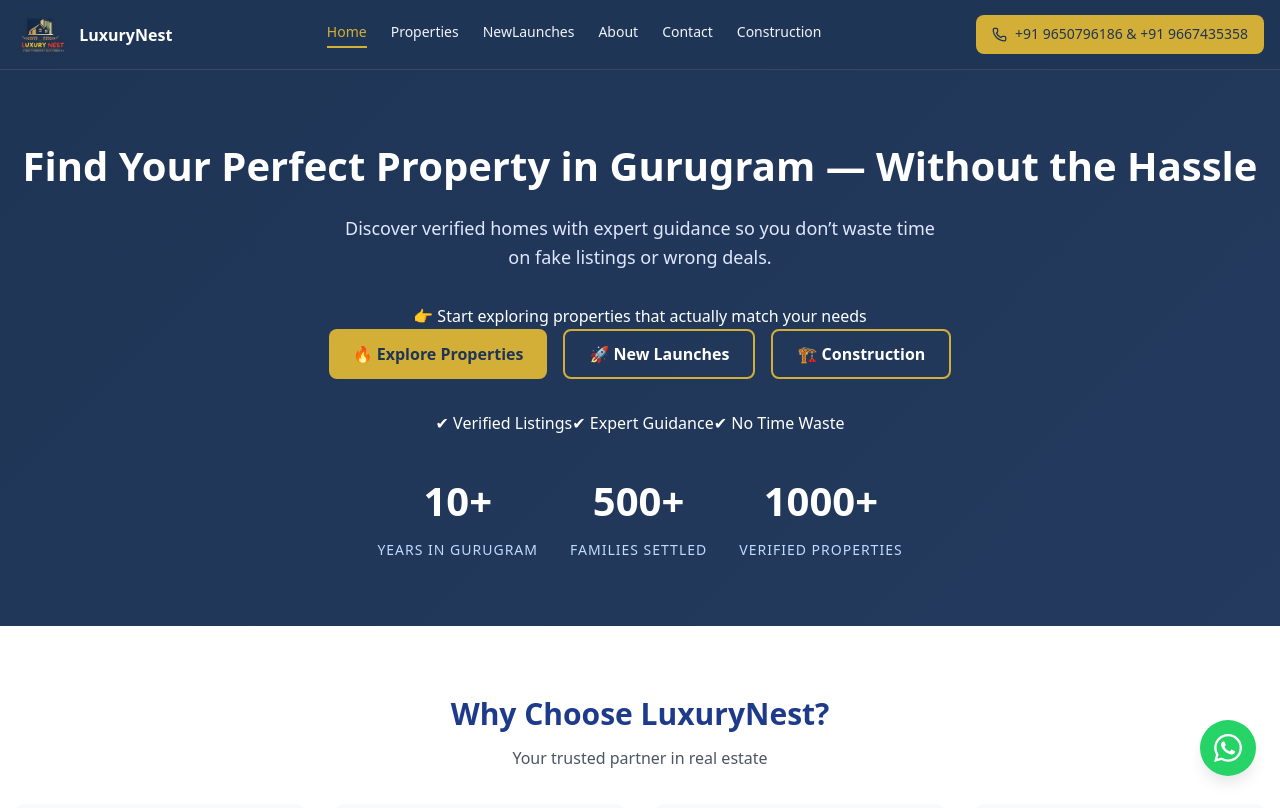
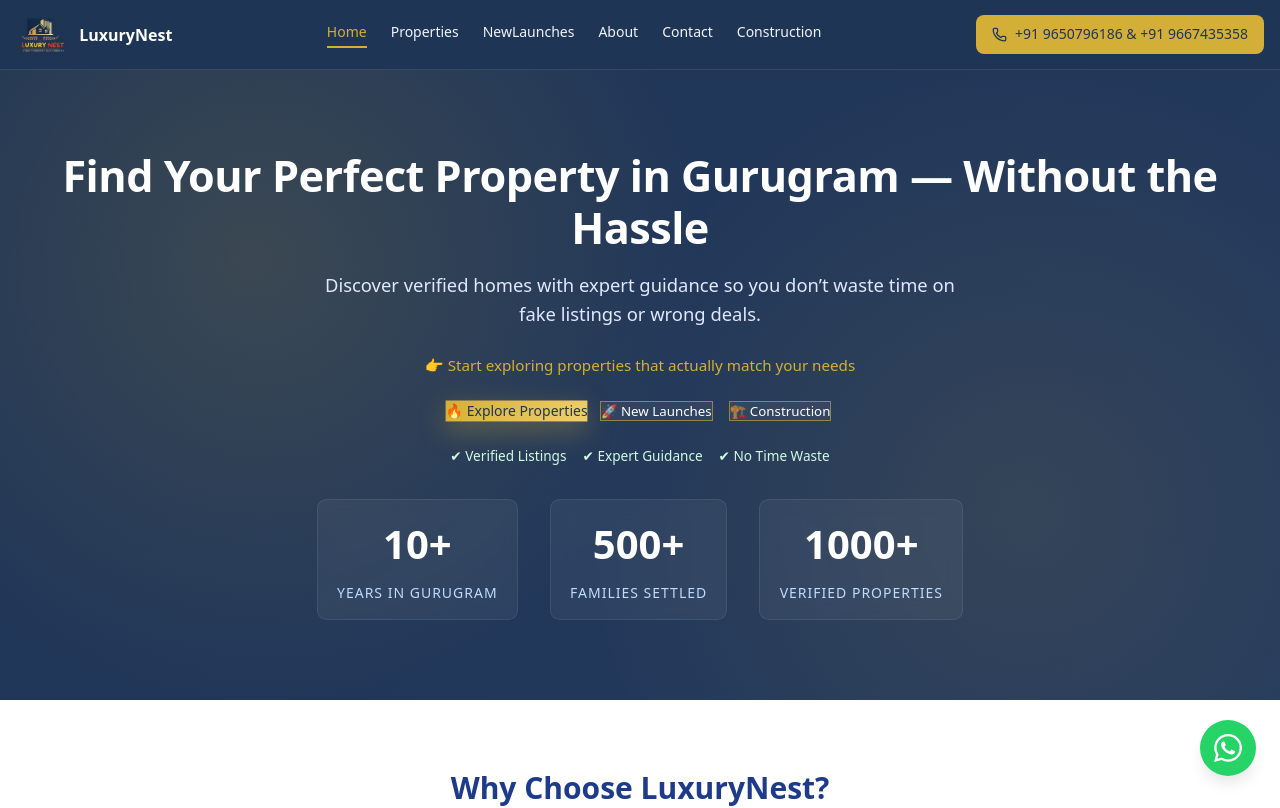
Before and after one commit to gauravquest00-create/luxurynest.llp, a React (Vite) app: page / in a window 1280 px wide. Shown: the top 808 px of the page. Built offline with nearby package versions, Linux system fonts and the light colour scheme.

Commit message:
Update hero-banner.css

```diff
--- a/src/styles/components/home/hero-banner.css
+++ b/src/styles/components/home/hero-banner.css
@@ -1,69 +1,71 @@
-/* src/styles/components/home/hero-banner.css – LuxuryNest theme */
-
+/* 🔥 HERO BACKGROUND UPGRADE (adds depth + glow) */
 .hero-banner {
-  background: linear-gradient(135deg, #1F3556 0%, #243A5E 100%);
+  background: radial-gradient(circle at 20% 30%, rgba(212,175,55,0.15), transparent 40%),
+              radial-gradient(circle at 80% 70%, rgba(212,175,55,0.1), transparent 40%),
+              linear-gradient(135deg, #1F3556 0%, #243A5E 100%);
   color: white;
-  padding: 4rem 1rem;
+  padding: 5rem 1rem;
   text-align: center;
+  position: relative;
+  overflow: hidden;
 }
 
-.hero-container {
-  max-width: 1280px;
-  margin: 0 auto;
+/* ✨ HEADLINE IMPROVEMENT */
+.hero-title {
+  font-size: 2.7rem;
+  font-weight: 700;
+  margin-bottom: 1rem;
+  line-height: 1.2;
+  letter-spacing: -0.5px;
 }
 
-.hero-title {
-  font-size: 2.5rem;
-  font-weight: bold;
-  margin-bottom: 1rem;
-}
-
+/* 🧠 DESCRIPTION */
 .hero-description {
-  font-size: 1.125rem;
-  margin-bottom: 2rem;
-  max-width: 600px;
+  font-size: 1.15rem;
+  margin-bottom: 1.5rem;
+  max-width: 640px;
   margin-left: auto;
   margin-right: auto;
   color: #e0e7ff;
 }
 
-/* Buttons Container */
+/* 👉 MICRO HOOK */
+.hero-hook {
+  font-size: 0.95rem;
+  color: #D4AF37;
+  margin-bottom: 1.5rem;
+  font-weight: 500;
+}
+
+/* 🎯 BUTTONS */
 .hero-buttons {
   display: flex;
   gap: 1rem;
   justify-content: center;
-  margin-bottom: 2rem;
+  margin-bottom: 1.5rem;
   flex-wrap: wrap;
 }
 
-/* Base Button Style */
-.hero-btn {
-  padding: 0.75rem 1.5rem;
-  border-radius: 0.5rem;
-  font-size: 1rem;
-  font-weight: bold;
-  cursor: pointer;
-  transition: all 0.3s ease;
-  font-family: inherit;
-}
-
-/* Primary Button - Gold */
+/* 🔥 PRIMARY CTA BOOST */
 .hero-btn.primary {
-  background-color: #D4AF37;
+  background: linear-gradient(135deg, #D4AF37, #f1d06b);
   color: #1F3556;
   border: none;
+  box-shadow: 0 8px 25px rgba(212,175,55,0.35);
+  transform: scale(1.05);
 }
 
 .hero-btn.primary:hover {
-  background-color: #B8962C;
-  transform: translateY(-2px);
+  transform: scale(1.08) translateY(-2px);
+  box-shadow: 0 12px 35px rgba(212,175,55,0.5);
 }
 
-/* Secondary Button - Outline */
+/* ✨ SECONDARY BUTTON */
 .hero-btn.secondary {
-  background-color: transparent;
+  background-color: rgba(255,255,255,0.05);
+  backdrop-filter: blur(6px);
   color: white;
-  border: 2px solid #D4AF37;
+  border: 1px solid rgba(212,175,55,0.6);
 }
 
 .hero-btn.secondary:hover {
@@ -72,6 +74,18 @@
   transform: translateY(-2px);
 }
 
+/* ✅ TRUST LINE */
+.hero-trust {
+  display: flex;
+  justify-content: center;
+  gap: 1rem;
+  flex-wrap: wrap;
+  font-size: 0.85rem;
+  color: #d1fae5;
+  margin-bottom: 1.5rem;
+}
+
+/* 📊 STATS UPGRADE (glass effect) */
 .hero-stats {
   display: flex;
   justify-content: center;
@@ -82,32 +96,44 @@
 
 .stat {
   text-align: center;
+  padding: 0.8rem 1.2rem;
+  background: rgba(255,255,255,0.05);
+  border-radius: 0.6rem;
+  backdrop-filter: blur(8px);
+  border: 1px solid rgba(255,255,255,0.08);
 }
 
+/* 💎 VALUE */
 .stat-value {
-  font-size: 1.5rem;
+  font-size: 1.6rem;
   font-weight: bold;
   display: block;
   color: #D4AF37;
 }
 
+/* LABEL */
 .stat-label {
-  font-size: 0.875rem;
+  font-size: 0.8rem;
   color: #bfdbfe;
 }
 
+/* 📱 MOBILE */
 @media (max-width: 640px) {
   .hero-title {
-    font-size: 1.75rem;
+    font-size: 2rem;
+  }
+
+  .hero-description {
+    font-size: 1rem;
   }
 
   .hero-buttons {
-    gap: 0.75rem;
+    gap: 0.7rem;
   }
 
   .hero-btn {
     padding: 0.6rem 1.2rem;
-    font-size: 0.875rem;
+    font-size: 0.85rem;
   }
 
   .hero-stats {
```
